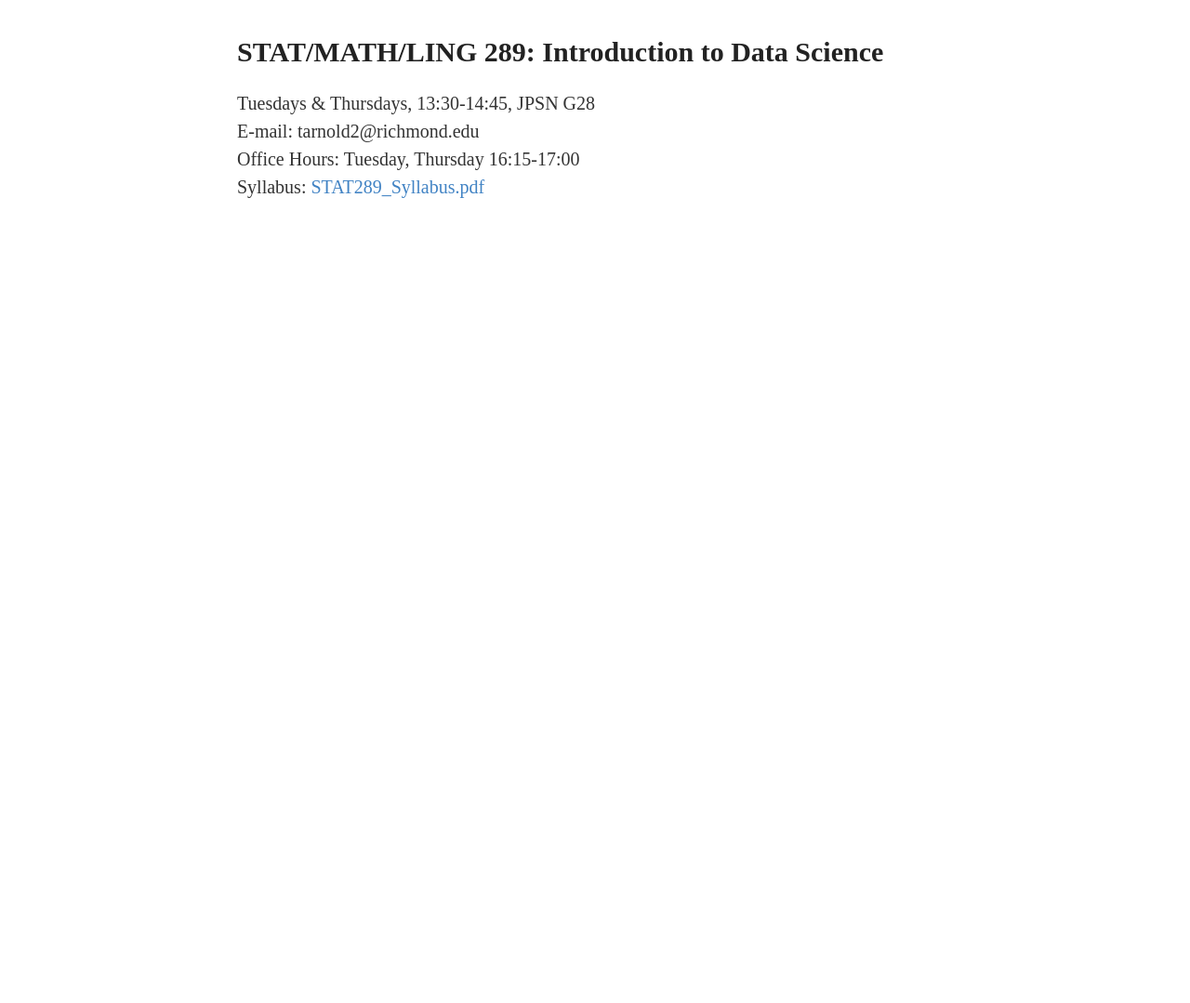
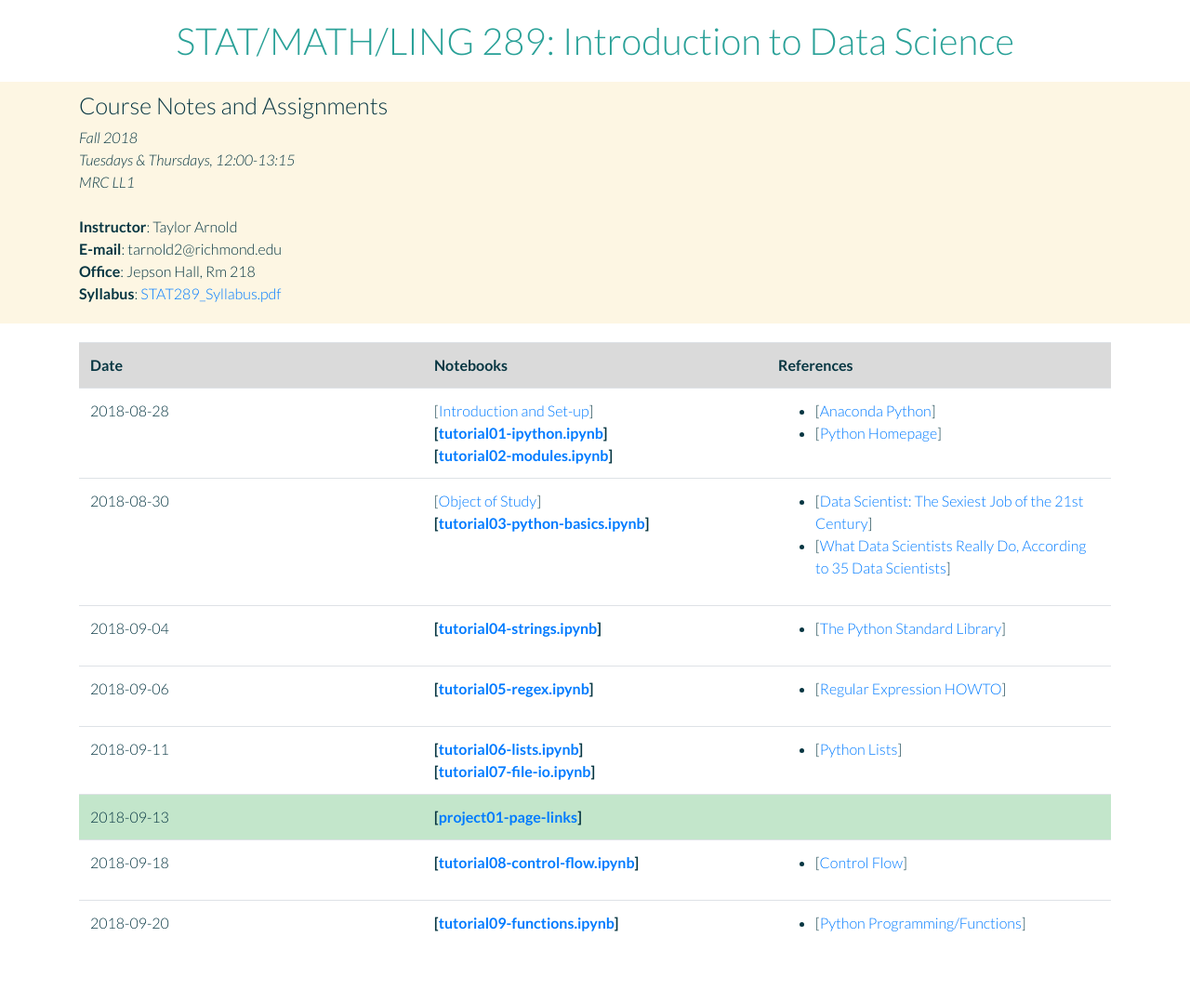
Before and after one commit to anhnguyendepocen/stat289-f18, a Jekyll site: the page index2.html, which Jekyll copies as it is, in a window 1280 px wide. Shown: the whole page at 93% size. Built offline with Jekyll 4.4.1, drawn with Linux system fonts in a browser that asks for light colours; nearby versions of some CDN libraries; before the commit the page ends 900 px from its top, so only the background shows below that.

Commit message:
update notes

```diff
--- a/index2.html
+++ b/index2.html
@@ -1,25 +1,23 @@
+
 <!DOCTYPE html>
-<html>
+<html lang="en">
+
 <head>
-    <title>Taylor Arnold - STAT 209</title>
 
-        <meta charset="utf-8" />
-    <meta content='text/html; charset=utf-8' http-equiv='Content-Type'>
-    <meta http-equiv='X-UA-Compatible' content='IE=edge'>
-    <meta name='viewport' content='width=device-width, initial-scale=1.0, maximum-scale=1.0'>
+  <meta charset="utf-8">
+  <meta http-equiv="X-UA-Compatible" content="IE=edge">
+  <meta name="viewport" content="width=device-width, initial-scale=1">
+  <meta name="description" content="Course website for STAT 365/665: Data Mining and Machine Learning">
+  <meta name="author" content="Taylor B. Arnold">
+  <title>Taylor Arnold - STAT 289</title>
 
+  <!-- bootstrap -->
+  <link rel="stylesheet" href="https://stackpath.bootstrapcdn.com/bootstrap/4.1.3/css/bootstrap.min.css">
 
-    <meta name="description" content="Assistant Professor of Statistics, University of Richmond">
-    <meta property="og:description" content="Assistant Professor of Statistics, University of Richmond" />
+  <!-- Google fonts -->
+  <link href='https://fonts.googleapis.com/css?family=Lato:300italic,700italic,300,700' rel='stylesheet' type='text/css'>
 
-    <meta name="author" content="Taylor Arnold" />
-
-
-    <!--[if lt IE 9]>
-      <script src="http://html5shiv.googlecode.com/svn/trunk/html5.js"></script>
-    <![endif]-->
-
-    <link rel="stylesheet" type="text/css" href="/stat289-f18/style.css" />
+  <!-- favicon -->
   <link rel="alternate" type="application/rss+xml" title="Taylor Arnold - Assistant Professor of Statistics, University of Richmond" href="/stat289-f18/feed.xml" />
   <link rel="apple-touch-icon" sizes="57x57" href="/stat289-f18/assets/favicon/apple-icon-57x57.png">
   <link rel="apple-touch-icon" sizes="60x60" href="/stat289-f18/assets/favicon/apple-icon-60x60.png">
@@ -40,33 +38,138 @@
   <meta name="theme-color" content="#ffffff">
   <script src="https://cdnjs.cloudflare.com/ajax/libs/mathjax/2.7.0/MathJax.js?config=TeX-AMS-MML_HTMLorMML" type="text/javascript"></script>
 
-    <!-- Created with Jekyll Now - http://github.com/barryclark/jekyll-now -->
+
+  <link rel="stylesheet" type="text/css" href="css/style.css" />
+
 </head>
 
 <body>
 
-    <div id="main" role="main" class="container">
-      <div>
+<div id="header">
   <h1>STAT/MATH/LING 289: Introduction to Data Science</h1>
+  <div style="clear:both;"></div>
 </div>
 
-<div class="posts">
-Tuesdays &amp; Thursdays, 13:30-14:45, JPSN G28<br>
-E-mail: tarnold2@richmond.edu<br>
-Office Hours: Tuesday, Thursday 16:15-17:00 <br>
-Syllabus: <a href="assets/syllabus/STAT289_Syllabus.pdf">STAT289_Syllabus.pdf</a> <br>
+<div class="sechighlight">
+<div class="container sec">
+  <h2>Course Notes and Assignments</h2>
+
+  <i>Fall 2018<br> Tuesdays &amp; Thursdays, 12:00-13:15 <br> MRC LL1<br><br></i>
+
+<b>Instructor</b>: Taylor Arnold<br>
+<b>E-mail</b>: tarnold2@richmond.edu<br>
+<b>Office</b>: Jepson Hall, Rm 218 <br>
+<b>Syllabus</b>: <a href="assets/syllabus/STAT289_Syllabus.pdf">STAT289_Syllabus.pdf</a><br>
+
+
+</div>
+</div>
+<div class="container sec">
+<table class="table">
+  <tr class="table-active">
+    <th>Date</th><th>Notebooks</th><th>References</th>
+  </tr>
+  <tr>
+    <td>2018-08-28</td>
+    <td>
+      [<a href="https://statsmaths.github.io/stat289-f18/notes/class01-introduction">Introduction and Set-up</a>]<br>
+      <b>[<a href="assets/tutorials/tutorial01-ipython.ipynb">tutorial01-ipython.ipynb</a>]</b><br>
+      <b>[<a href="assets/tutorials/tutorial02-modules.ipynb">tutorial02-modules.ipynb</a>]</b><br>
+    </td>
+    <td>
+      <ul>
+        <li>[<a href="https://www.anaconda.com/download">Anaconda Python</a>]</li>
+        <li>[<a href="https://www.python.org/download/releases/3.0/">Python Homepage</a>]</li>
+      </ul>
+    </td>
+  </tr>
+  <tr>
+    <td>2018-08-30</td>
+    <td>
+      [<a href="https://statsmaths.github.io/stat289-f18/notes/class02-setup">Object of Study</a>]<br>
+      <b>[<a href="assets/tutorials/tutorial03-python-basics.ipynb">tutorial03-python-basics.ipynb</a>]</b><br>
+    </td>
+    <td>
+      <ul>
+        <li>[<a href="https://hbr.org/2012/10/data-scientist-the-sexiest-job-of-the-21st-century">Data Scientist: The Sexiest Job of the 21st Century</a>]</li>
+        <li>[<a href="https://hbr.org/2018/08/what-data-scientists-really-do-according-to-35-data-scientists">What Data Scientists Really Do, According to 35 Data Scientists</a>]</li>
+      </ul>
+    </td>
+  </tr>
+  <tr>
+    <td>2018-09-04</td>
+    <td>
+      <b>[<a href="assets/tutorials/tutorial04-strings.ipynb">tutorial04-strings.ipynb</a>]</b><br>
+    </td>
+    <td>
+      <ul>
+        <li>[<a href="https://docs.python.org/3/library/">The Python Standard Library</a>]</li>
+      </ul>
+    </td>
+  </tr>
+  <tr>
+    <td>2018-09-06</td>
+    <td>
+      <b>[<a href="assets/tutorials/tutorial05-regex.ipynb">tutorial05-regex.ipynb</a>]</b><br>
+    </td>
+    <td>
+      <ul>
+        <li>[<a href="https://docs.python.org/3/howto/regex.html">Regular Expression HOWTO</a>]</li>
+      </ul>
+    </td>
+  </tr>
+  <tr>
+    <td>2018-09-11</td>
+    <td>
+      <b>[<a href="assets/tutorials/tutorial06-lists.ipynb">tutorial06-lists.ipynb</a>]</b><br>
+      <b>[<a href="assets/tutorials/tutorial07-file-io.ipynb">tutorial07-file-io.ipynb</a>]</b><br>
+    </td>
+    <td>
+      <ul>
+        <li>[<a href="https://developers.google.com/edu/python/lists">Python Lists</a>]</li>
+      </ul>
+    </td>
+  </tr>
+  <tr class="table-success">
+    <td>2018-09-13</td>
+    <td>
+      <b>[<a href="assets/projects/project01.ipynb">project01-page-links</a>]</b><br>
+    </td>
+    <td>
+      <ul>
+      </ul>
+    </td>
+  </tr>
+  <tr>
+    <td>2018-09-18</td>
+    <td>
+      <b>[<a href="assets/tutorials/tutorial08-control-flow.ipynb">tutorial08-control-flow.ipynb</a>]</b><br>
+    </td>
+    <td>
+      <ul>
+        <li>[<a href="https://python.swaroopch.com/control_flow.html">Control Flow</a>]</li>
+      </ul>
+    </td>
+  </tr>
+  <tr>
+    <td>2018-09-20</td>
+    <td>
+      <b>[<a href="assets/tutorials/tutorial09-functions.ipynb">tutorial09-functions.ipynb</a>]</b><br>
+    </td>
+    <td>
+      <ul>
+        <li>[<a href="https://en.wikibooks.org/wiki/Python_Programming/Functions">Python Programming/Functions</a>]</li>
+      </ul>
+    </td>
+  </tr>
+</table>
 </div>
 
-<div class="posts">
 
-</div>
+<!-- jQuery and Boostrap -->
+<script src="https://ajax.googleapis.com/ajax/libs/jquery/1.11.1/jquery.min.js"></script>
+<script src="https://maxcdn.bootstrapcdn.com/bootstrap/3.2.0/js/bootstrap.min.js"></script>
 
-<div id="footer" style="min-height:100px">
-</div>
-
-    </div>
 </body>
 
-  <footer>
-  </footer>
 </html>
```
Also changed, not shown: 2 other files. Lines whose indentation alone changed are shown as unchanged.
